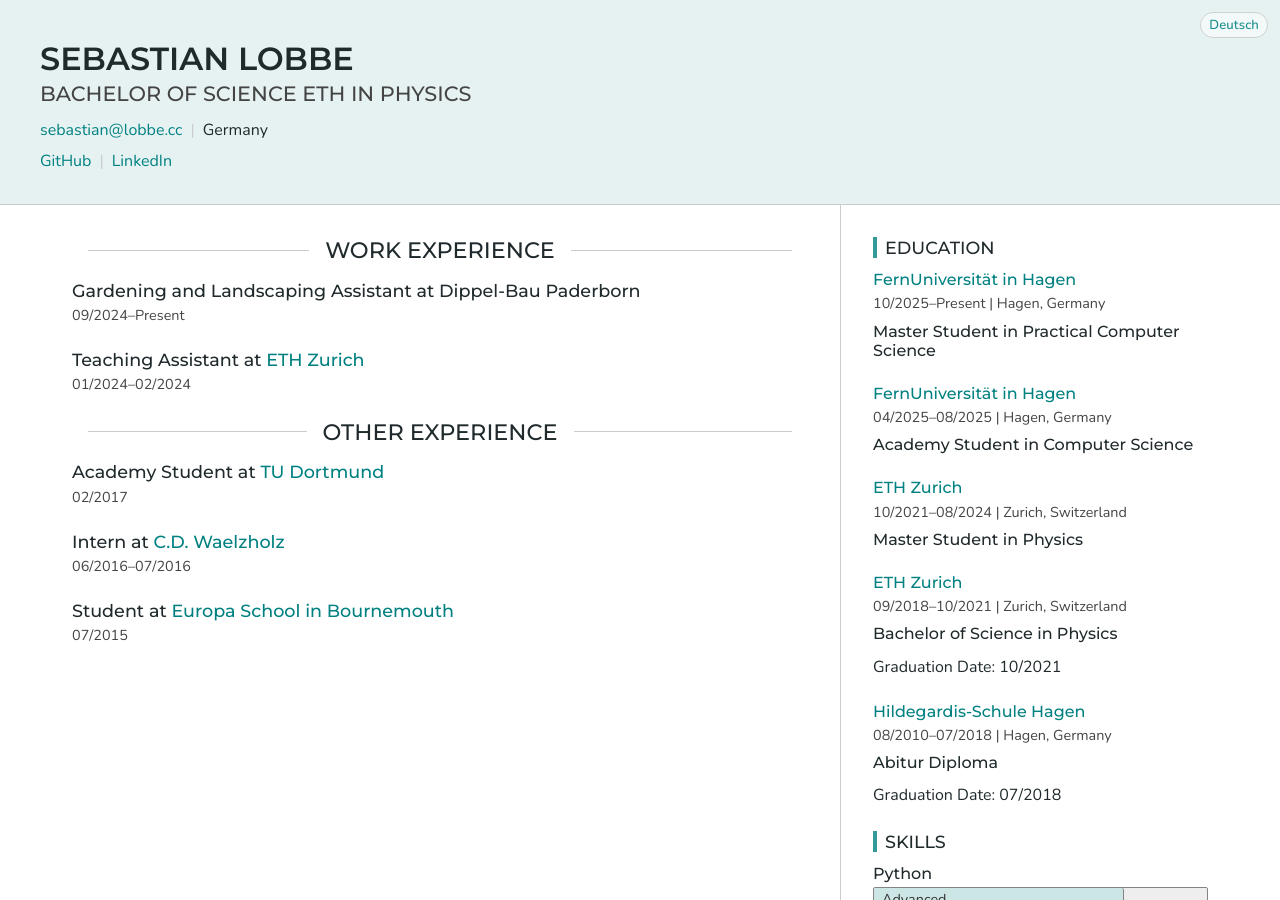
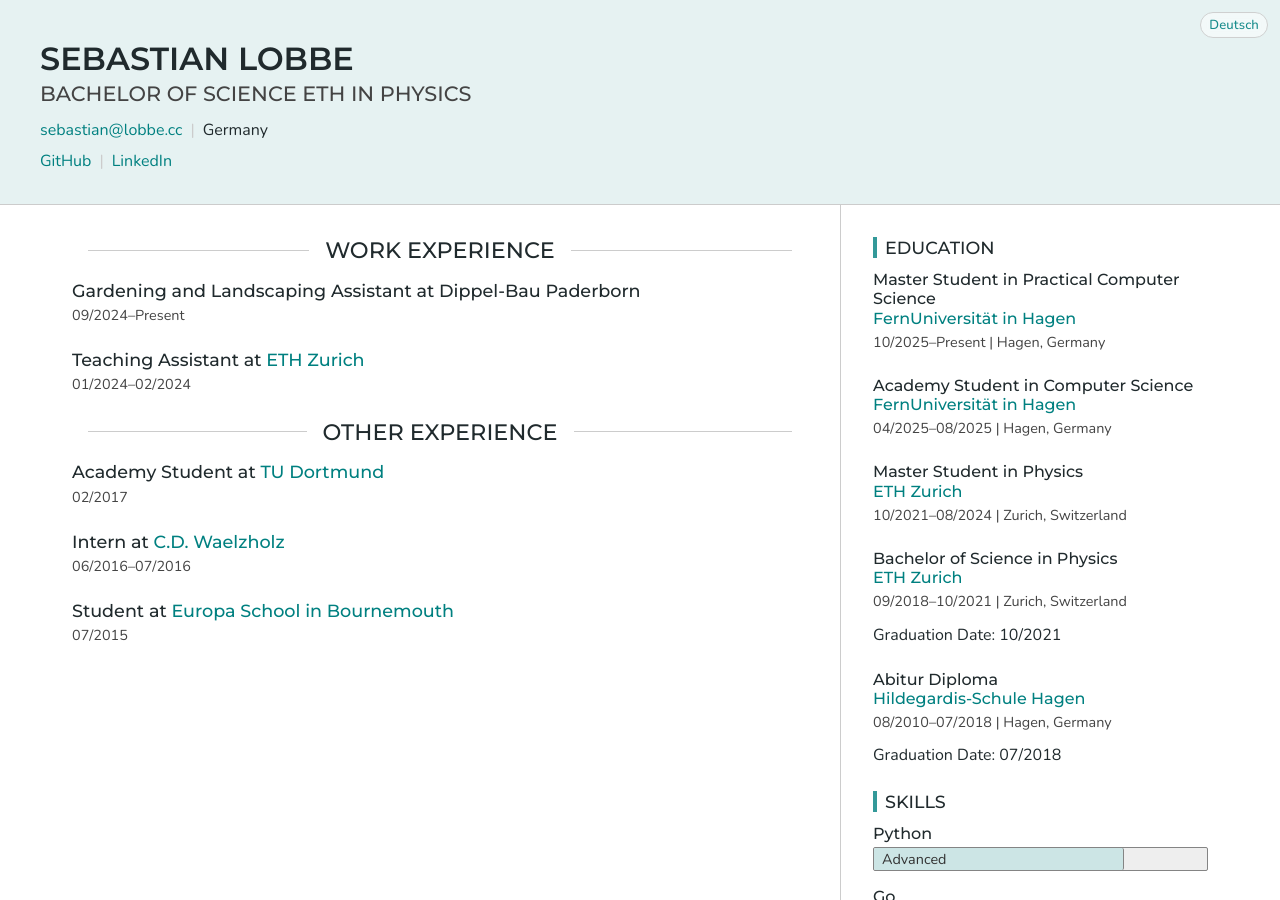
Before and after one commit to slobbe/slobbe, a Jekyll site: the page built from resume/index.html, in a window 1280 px wide and 900 px high. Built offline with Jekyll 4.4.1, drawn with Linux system fonts in a browser that asks for light colours.

Commit message:
change order and make degree the first title

```diff
--- a/_layouts/resume.html
+++ b/_layouts/resume.html
@@ -274,13 +274,16 @@
             <h2 class="section-heading">{{ t.education }}</h2>
             {% for edu in portfolio.education %}
             <section>
-              <h3>
+              {% if edu.degree and edu.degree != "" %}
+              <h3>{{ edu.degree }}</h3>
+              {% endif %}
+              <h4>
                 {% if edu.url and edu.url != "" %}
                 <a href="{{ edu.url }}">{{ edu.institution }}</a>
                 {% else %}
                 {{ edu.institution }}
                 {% endif %}
-              </h3>
+              </h4>
               {% assign has_edu_start = false %}
               {% assign has_edu_end = false %}
               {% assign has_edu_location = false %}
@@ -295,9 +298,6 @@
                 {% if has_edu_start and has_edu_location %} | {% endif %}
                 {% if has_edu_location %}{{ edu.location }}{% endif %}
               </p>
-              {% endif %}
-              {% if edu.degree and edu.degree != "" %}
-              <h4>{{ edu.degree }}</h4>
               {% endif %}
               {% if edu.comments and edu.comments.size > 0 %}
               <ul>
```
